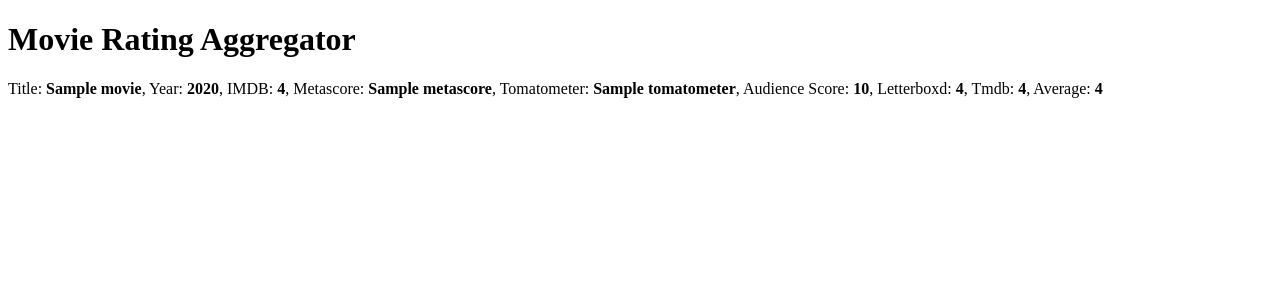
After one commit to LukeOkane99/Movie_Rating_Aggregator, a Flask app: template app/templates/all_movies.html in a window 1280 px wide. The commit adds this page. Shown: the top 300 px of the page. Run offline with Flask 2, Linux system fonts and the light colour scheme; the template is opened without the code that fills it: most values are stand-ins (such as "Sample title", 1, 10 or a date in 2020).

Commit message:
All ratings endpoint now displays movie records from db

```diff
--- a/app/routes.py
+++ b/app/routes.py
@@ -1,19 +1,6 @@
 from app import app
 from flask import render_template, jsonify, request
-
-movies = [
-        {
-            'name' : 'the dark knight',
-            'year': '2008',
-            'rating' : '90'
-        },
-        {
-            'name' : 'the dark knight rises',
-            'year' : '2012',
-            'rating': '79'
-        }
-
-    ]
+import db
 
 # Route for index page
 @app.route('/', methods=['GET'])
@@ -24,4 +11,5 @@ def index():
 # api endpoint to access all movies in database
 @app.route('/movie_rating_aggregator/api/v1.0/ratings/all', methods=['GET'])
 def get_all_ratings():
-    return jsonify(movies)
+    movies = db.get_all_movies()
+    return render_template('all_movies.html', title='All Movies', movies=movies)
--- /dev/null
+++ b/app/templates/all_movies.html
@@ -0,0 +1,12 @@
+<!doctype html>
+<html>
+    <head>
+        <title>{{ title }} - Movie Rating Aggregator</title>
+    </head>
+    <body>
+        <h1>Movie Rating Aggregator</h1>
+        {% for movie in movies %}
+        <div><p>Title: <b>{{ movie["title"] }}</b>, Year: <b>{{ movie["year"] }}</b>, IMDB: <b>{{ movie["Imdb_rating"] }}</b>, Metascore: <b>{{ movie["Metascore"] }}</b>, Tomatometer: <b>{{ movie["Tomatometer"] }}</b>, Audience Score: <b>{{ movie["Audience_score"] }}</b>, Letterboxd: <b>{{ movie["Letterboxd_rating"] }}</b>, Tmdb: <b>{{ movie["Tmdb_rating"] }}</b>, Average: <b>{{ movie["Average_rating"] }}</b></p></div>
+        {% endfor %}
+    </body>
+</html>
--- a/app/templates/index.html
+++ b/app/templates/index.html
@@ -4,8 +4,5 @@
     </head>
     <body>
         <h1>Movie Rating Aggregator</h1>
-        {% for movie in movies %}
-        <div><p>name: <b>{{ movie.name }}</b>, year: <b>{{ movie.year }}</b>, rating: <b>{{ movie.rating }}</b></p></div>
-        {% endfor %}
     </body>
 </html>
--- a/db.py
+++ b/db.py
@@ -20,7 +20,7 @@ def add_movie_to_db(ttl, yr, imdb, metacritic, tomatometer, audience_score, lett
     with sqlite3.connect('database.db') as conn:
         cur = conn.cursor()
         # Check if movie record already exists in database
-        cur.execute('SELECT rowid FROM Movies WHERE Title = (?) AND Year = (?)', (ttl,year))
+        cur.execute('SELECT rowid FROM Movies WHERE Title = (?) AND Year = (?)', (ttl,yr))
         record = cur.fetchall()
         if (len(record) != 0):
             print("A record already exists for this Movie")
@@ -47,11 +47,11 @@ def delete_all_movies():
 # show all records in Movies table
 def get_all_movies():
     with sqlite3.connect('database.db') as conn:
+        conn.row_factory = sqlite3.Row
         cur = conn.cursor()
         cur.execute("SELECT * FROM Movies")
         rows = cur.fetchall()
-        for row in rows:
-            print(row)
+        return rows
 
 def get_movie(ttl, yr):
     with sqlite3.connect('database.db') as conn:
@@ -63,6 +63,3 @@ def get_movie(ttl, yr):
             return record[0]
         else:
             print("No record exists for this movie")
-
-#add_movie_to_db(title, year, imdb, metascore, tomatometer, audience_score, letterboxd, tmdb, avg)
-print(get_movie(movie, release_year))
```
Also changed, not shown: app/templates/all_ratings.html (deleted).
